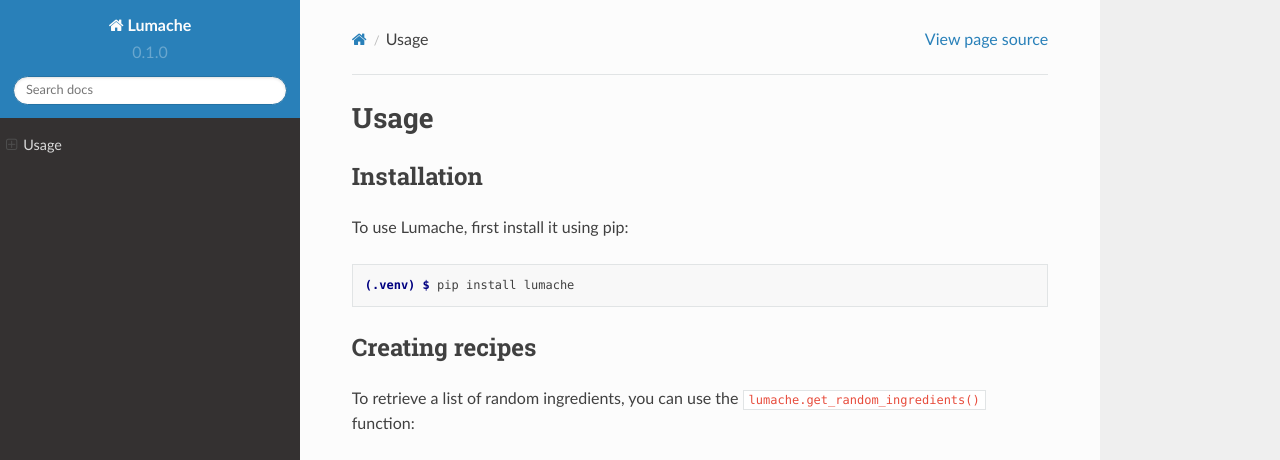
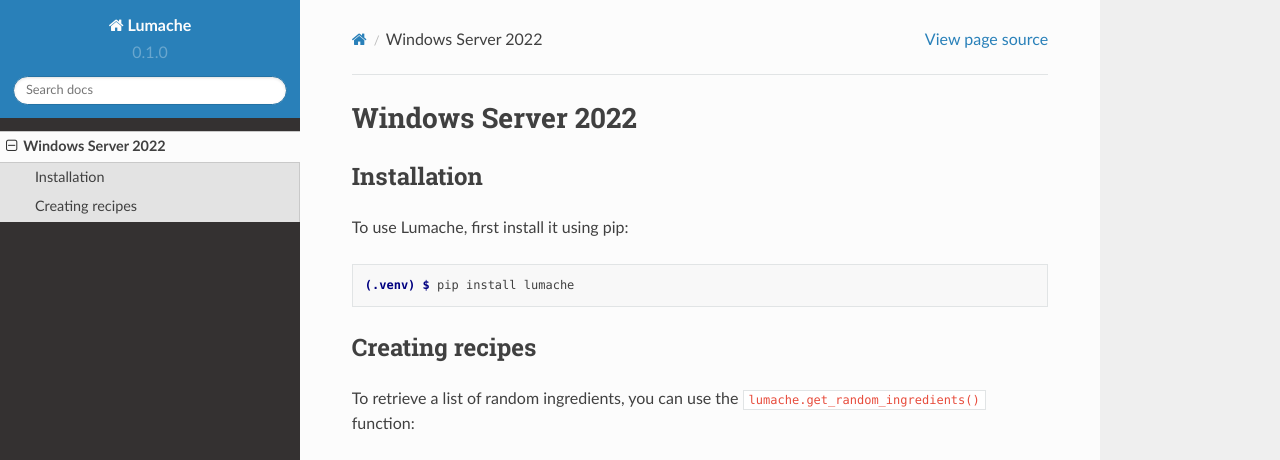
Before and after one commit to SirenTheSiren/ravedocs, a Sphinx documentation site: the page built from docs/source/windows/server/2022.rst, in a window 1280 px wide and 1095 px high. Shown: the top 460 px of the window. Built offline with Sphinx 7.4.7 and the Read the Docs theme 2.0.0, drawn with Linux system fonts in a browser that asks for light colours; pages that are not in the unit, such as notebooks, are missing from menus; grey boxes are pictures that could not be loaded.

Commit message:
Update and rename docs/source/usage.rst to docs/source/windows/server/2022.rst

```diff
--- a/docs/source/usage.rst
+++ b/docs/source/windows/server/2022.rst
@@ -1,4 +1,4 @@
-Usage
+Windows Server 2022
 =====
 
 .. _installation:
```
